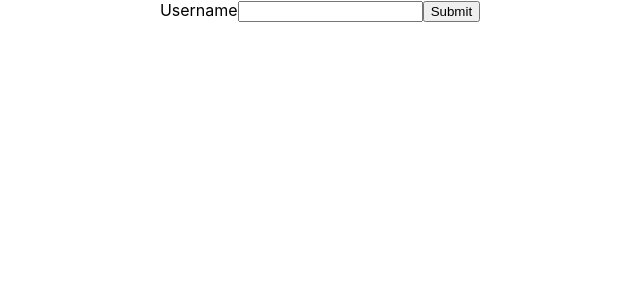
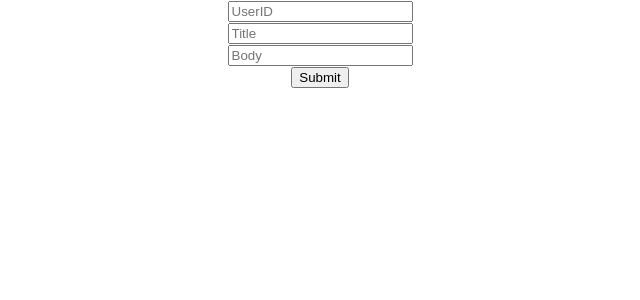
Before and after one commit to RishiGupta13/react-basics, a React (Create React App) app: page / in a window 1280 px wide. Shown: the top 300 px of the page, without its empty margins (320-960 px from the left). Built offline with nearby package versions, Linux system fonts and the light colour scheme.

Commit message:
HTTP GET and POST Requests

```diff
--- a/src/App.js
+++ b/src/App.js
@@ -1,11 +1,13 @@
 import './App.css';
+import { PostForm } from './components/PostForm';
+// import { PostList } from './components/PostList';
 // import { UserGreeting } from './components/UserGreeting';
 // import {Greet} from './components/Greet'
 // import {Message} from './components/Message'
 // import {ParentComponent} from './components/ParentComponent'
 // import { NameList } from './components/NameList';
 // import { StyleSheet } from './components/StyleSheet';
-import { Form } from './components/Form';
+// import { Form } from './components/Form';
 
 function App() {
   return (
@@ -22,7 +24,10 @@ function App() {
 
       {/* <NameList/> */}
       {/* <StyleSheet/> */}
-      <Form/>
+      {/* <Form/> */}
+
+      {/* <PostList/> */}
+      <PostForm/>
     </div>
   );
 }
--- /dev/null
+++ b/src/components/PostForm.js
@@ -0,0 +1,49 @@
+import { useState,useEffect } from "react"
+
+export const PostForm=()=>{
+    const [userId,setuserID]=useState('');
+    const [title,setTitle]=useState('');
+    const [body,setbody]=useState('');
+
+    return <form onSubmit={(e)=>{
+        e.preventDefault()
+        fetch('https://jsonplaceholder.typicode.com/posts', {
+  method: 'POST',
+  body: JSON.stringify({
+    title: title,
+    body: body,
+    userId: userId,
+  }),
+  headers: {
+    'Content-type': 'application/json; charset=UTF-8',
+  },
+})
+  .then((response) => response.json())
+  .then((json) => console.log(json));
+
+    }}>
+        <div>
+            <input type='text' placeholder="UserID" value={userId}
+             onChange={(e)=>{
+                setuserID(e.target.value)
+            }}></input>
+        </div>
+        <div>
+            <input type='text' placeholder="Title" value={title}
+            onChange={(e)=>{
+                setTitle(e.target.value)
+            }}></input>
+        </div>
+        <div>
+            <input type='text' placeholder="Body" value={body}
+            onChange={(e)=>{
+                setbody(e.target.value)
+            }}></input>
+        </div>
+
+        <button type="submit">Submit</button>
+    </form>
+
+
+
+}
--- /dev/null
+++ b/src/components/PostList.js
@@ -0,0 +1,26 @@
+import { useState,useEffect } from "react"
+
+
+export const PostList=()=>{
+    const [posts,setPost]=useState([])
+
+    useEffect(()=>{
+        fetch('https://jsonplaceholder.typicode.com/posts')
+        .then(response => response.json())
+        .then(data=>setPost(data))
+        .catch((err)=>{
+            console.log(err)
+        })
+    },[])
+
+    return <div>
+        <ul>
+            {
+                posts.map((post)=>{
+                    return <li key={post.id}>{post.title}</li>
+                })
+            }
+        </ul>
+    </div>
+
+}
```
